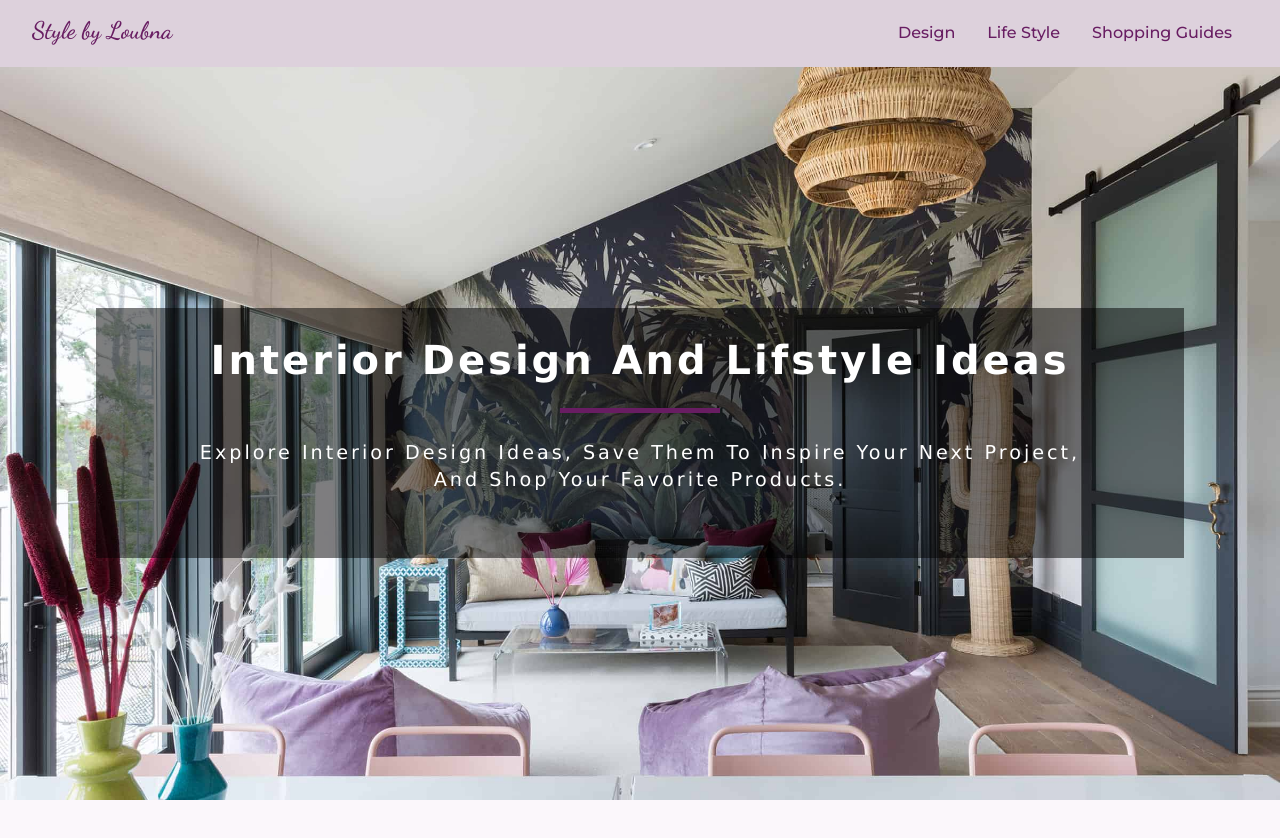
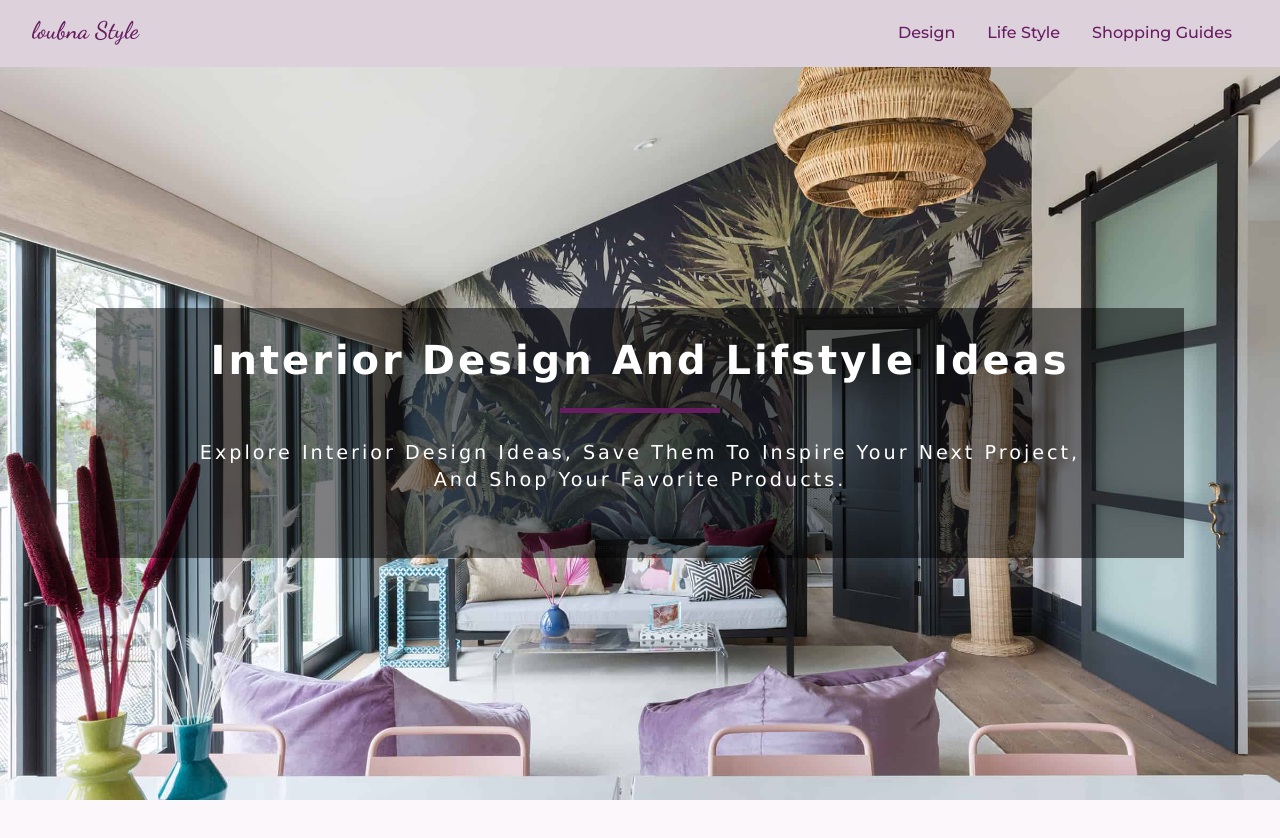
Before and after one commit to loubna-Tani/interior-design, a React (Create React App) app: page / in a window 1280 px wide. Shown: the top 838 px of the page. Built offline with nearby package versions, Linux system fonts and the light colour scheme; no server answers.

Commit message:
Adding SinglRooms18

```diff
--- a/src/components/Navbar.js
+++ b/src/components/Navbar.js
@@ -17,7 +17,7 @@ export default class Navbar extends Component {
         <div className="nav-center">
           <div className="nav-header">
             <Link to="/" className="logo">
-              <div>Style by Loubna</div>
+              <div>loubna Style</div>
             </Link>
             <button
               type="button"
--- a/src/pages/SignleRoom.js
+++ b/src/pages/SignleRoom.js
@@ -44,7 +44,7 @@ export default class SignleRoom extends Component {
         <StyledHero img={mainImag}>
           <Banner
             title={`${name} Inspirations`}
-            subtitle="Looking for ideas? Get inspired by rooms designed in a range of styles—then just click to shop"
+            subtitle="Looking for ideas? Get inspired by rooms designed, beauty, delicious food recipes, travel, and more."
           >
             <Link to="/" className="btn-primary">
               Return Home
```
